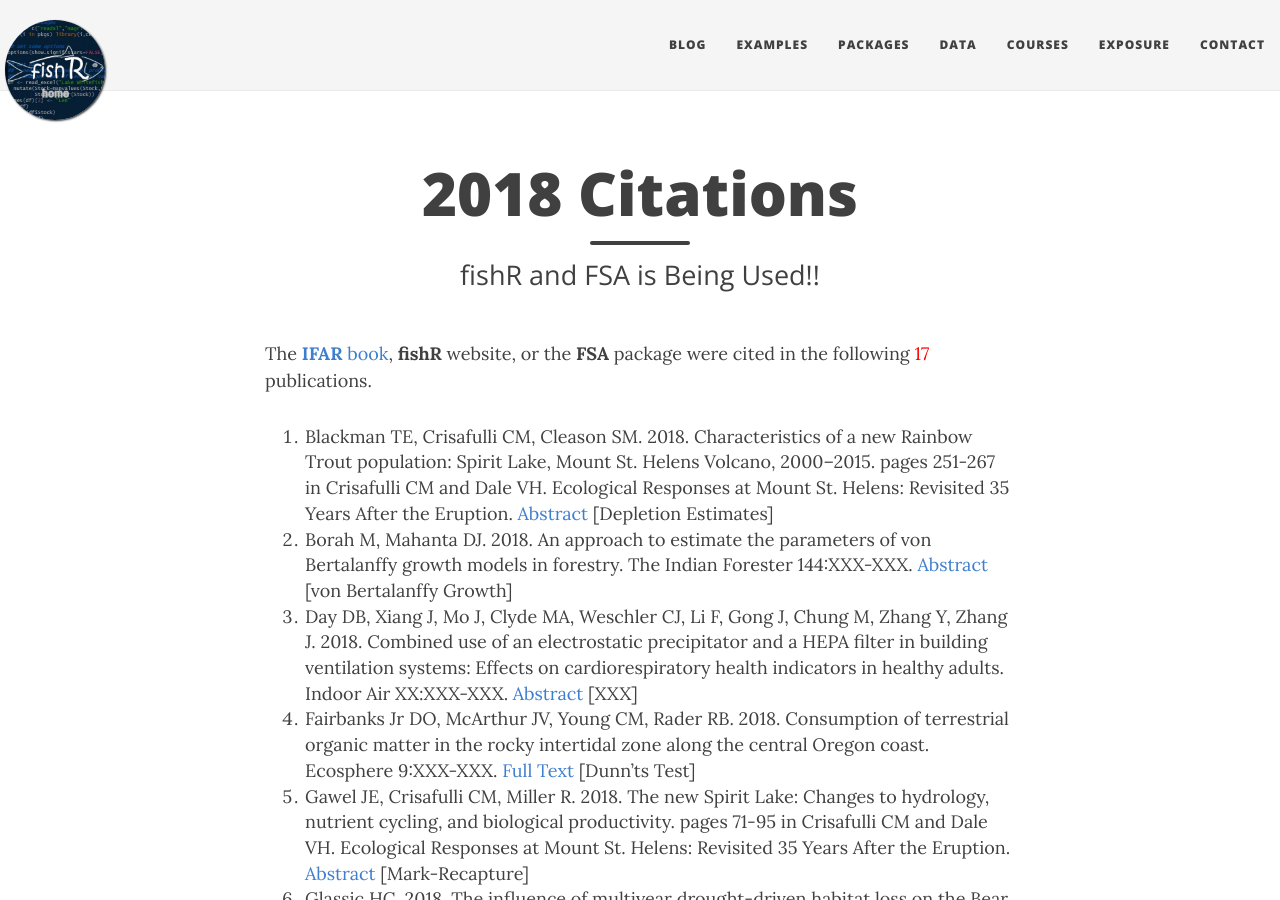
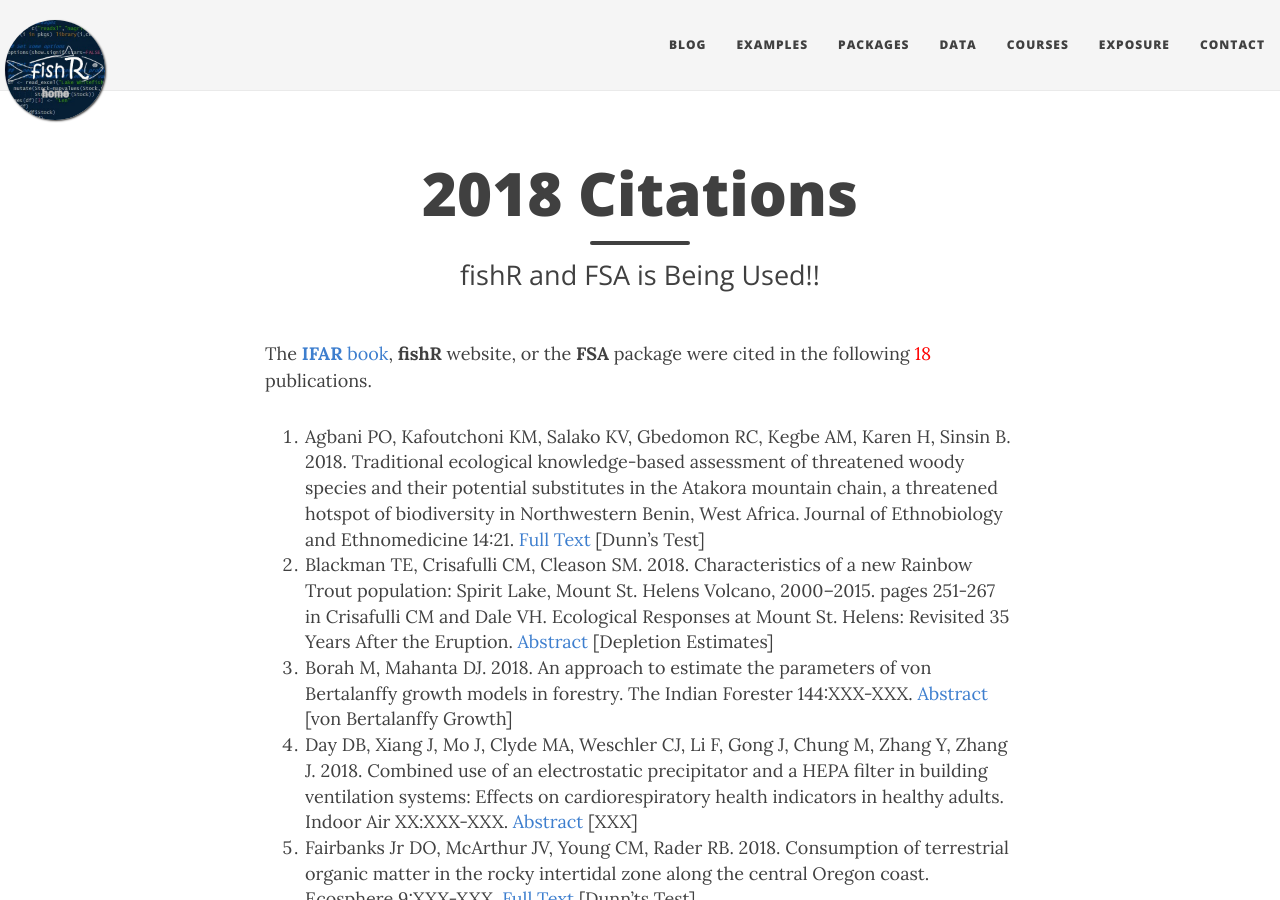
Before and after one commit to droglenc/fishR, a Jekyll site: the page built from exposure/exposure-citations18.md, in a window 1280 px wide and 900 px high. Built offline with Jekyll 4.4.1, drawn with Linux system fonts in a browser that asks for light colours; nearby versions of some CDN libraries.

Commit message:
Added a citation

```diff
--- a/exposure/exposure-citations18.md
+++ b/exposure/exposure-citations18.md
@@ -5,8 +5,9 @@ subtitle: fishR and FSA is Being Used!!
 css: "/css/exposure-citation.css"
 ---
 
-The [**IFAR** book](http://derekogle.com/IFAR/), **fishR** website, or the **FSA** package were cited in the following <span id="contact-div">17</span> publications.
+The [**IFAR** book](http://derekogle.com/IFAR/), **fishR** website, or the **FSA** package were cited in the following <span id="contact-div">18</span> publications.
 
+1. Agbani PO, Kafoutchoni KM, Salako KV, Gbedomon RC, Kegbe AM, Karen H, Sinsin B. 2018. Traditional ecological knowledge-based assessment of threatened woody species and their potential substitutes in the Atakora mountain chain, a threatened hotspot of biodiversity in Northwestern Benin, West Africa. Journal of Ethnobiology and Ethnomedicine 14:21. [Full Text](https://ethnobiomed.biomedcentral.com/articles/10.1186/s13002-018-0219-6) [Dunn's Test]
 1. Blackman TE, Crisafulli CM, Cleason SM. 2018. Characteristics of a new Rainbow Trout population: Spirit Lake, Mount St. Helens Volcano, 2000–2015. pages 251-267 in Crisafulli CM and Dale VH. Ecological Responses at Mount St. Helens: Revisited 35 Years After the Eruption. [Abstract](https://link.springer.com/chapter/10.1007/978-1-4939-7451-1_14) [Depletion Estimates]
 1. Borah M, Mahanta DJ. 2018. An approach to estimate the parameters of von Bertalanffy growth models in forestry. The Indian Forester 144:XXX-XXX. [Abstract](http://www.indianforester.co.in/index.php/indianforester/article/view/121305) [von Bertalanffy Growth]
 1. Day DB, Xiang J, Mo J, Clyde MA, Weschler CJ, Li F, Gong J, Chung M, Zhang Y, Zhang J. 2018. Combined use of an electrostatic precipitator and a HEPA filter in building ventilation systems: Effects on cardiorespiratory health indicators in healthy adults. Indoor Air XX:XXX-XXX. [Abstract](http://onlinelibrary.wiley.com/doi/10.1111/ina.12447/full) [XXX]
```
